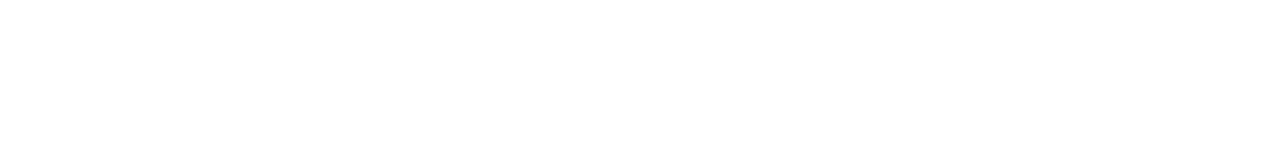
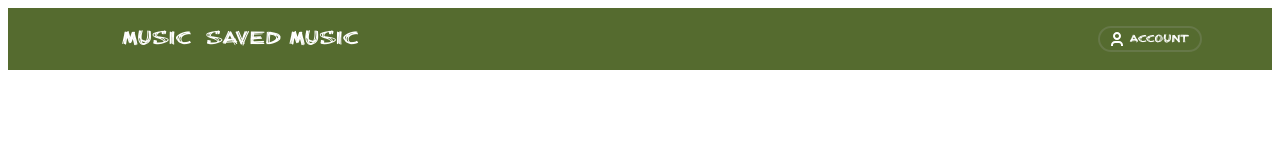
Before and after one commit to Bukingemskiy/HURMA-Music, a plain HTML site: page index.html in a window 1280 px wide. Drawn offline with Linux system fonts and the light colour scheme; files whose address does not match are found by name.

Commit message:
Added header

```diff
--- a/index.css
+++ b/index.css
@@ -4,17 +4,49 @@
   font-weight: normal;
 	font-style: normal;
 }
-@font-face {
-  font-family: "El&fontGohtic!";
-  src: url(el-font-gohtic.woff), url(el-font-gohtic.woff2);
-  font-weight: normal;
-	font-style: normal;
+.header {
+  font-family: "BillieBarred", "Arial", "Helvetica", sans-serif;
+  display: flex;
+  padding: 18px 70px;
+  background-color: darkolivegreen;
 }
-@font-face {
-  font-family: "Kruffy";
-  src: url(kruffy.woff), url(kruffy.woff2);
-  font-weight: normal;
-	font-style: normal;
+.navigation {
+  display: flex;
+  justify-content: space-between;
+  align-items: center;
+  width: 100%;
+}
+.navigation__links {
+  display: flex;
+  margin: auto auto auto 44px;
+}
+.navigation__link {
+  color: #fff;
+  text-decoration: none;
+  margin-right: 15px;
+  font-size: 16px;
+  line-height: 20px;
+}
+.navigation__profile {
+  display: flex;
+  border: 2px solid rgba(170, 170, 170, 0.2);
+  border-radius: 50px;
+  justify-content: center;
+  align-items: center;
+  width: 100px;
+  height: 22px;
+  text-decoration: none;
+  color: #fff;
+}
+.navigation__icon {
+  width: 12px;
+  height: 14px;
+  margin-right: 7px;
+}
+.navigation__text {
+  margin: 0;
+  font-size: 9px;
+  line-height: 11px;
 }
 .main {
   font-family: "BillieBarred", "Arial", "Helvetica", sans-serif;
--- a/index.html
+++ b/index.html
@@ -1,22 +1,33 @@
 <!DOCTYPE html>
-<html lang="ru">
+<html lang="en">
 
 <head>
   <meta charset="utf-8">
   <meta name="viewport" content="width=device-width, initial-scale=1">
-  <meta name="description" content="Сайт для любителей хорошей музыки">
-  <meta name="keywords" content="музыка, рок, панк">
-  <meta name="author" content="Владислав Аванькин">
+  <meta name="description" content="Site for lovers of good music">
+  <meta name="keywords" content="music, rock, punk">
+  <meta name="author" content="Vladislav Avan'kin'">
   <title>HURMA Music</title>
   <link rel="icon" href="blanca-negro-rock-music-heavy-metal-camisetas_design.png" type="image">
   <link rel="stylesheet" href="index.css">
   <script src="index.js"></script>
 </head>
 
-<body class="">
+<body class="page">
   <header class="header">
-    <nav class="">
-
+    <nav class="navigation">
+      <div class="navigation__links">
+        <a class="navigation__link" href="#">
+          Music
+        </a>
+        <a class="navigation__link" href="#">
+          Saved Music
+        </a>
+      </div>
+      <a class="navigation__profile" href="#">
+        <img src="Profile.svg" alt="Иконка аккаунта" class="navigation__icon" />
+        <p class="navigation__text">Account</p>
+      </a>
     </nav>
   </header>
   <main class="main">
```
Also changed, not shown: Profile.svg (added), el-font-gohtic.woff (deleted), el-font-gohtic.woff2 (deleted), kruffy.woff (deleted), kruffy.woff2 (deleted).
